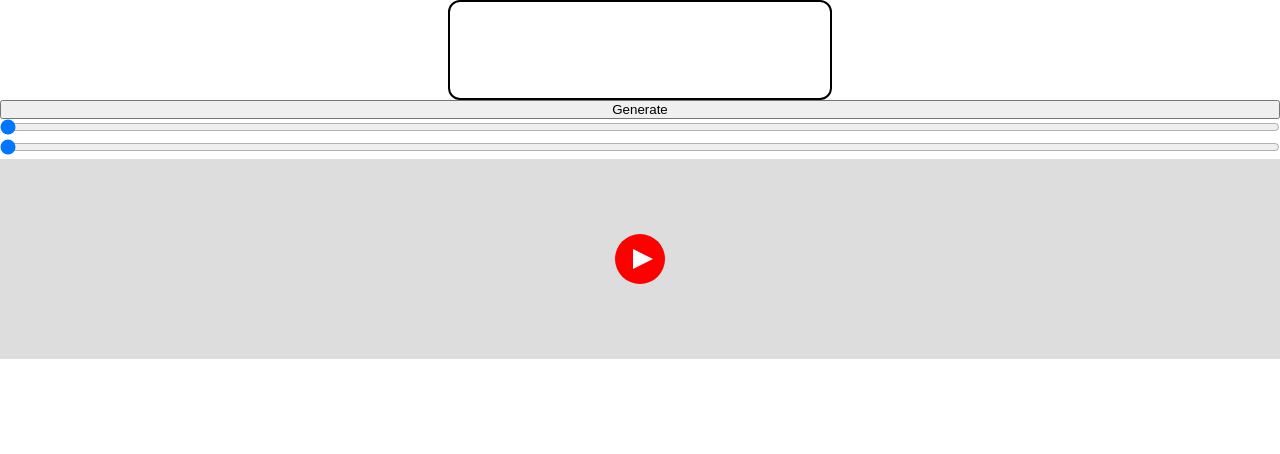
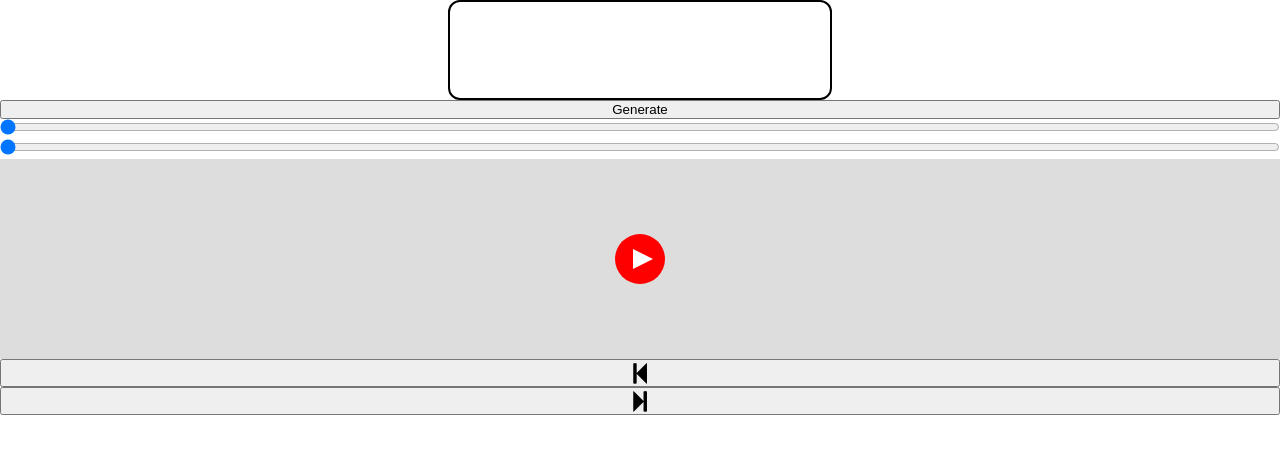
Before and after one commit to skyfriends/playlistfor.me, a website: page public/index.html in a window 1280 px wide. Drawn offline with Linux system fonts and the light colour scheme.

Commit message:
added a step forward and backward buttons that might be used

```diff
--- a/public/index.html
+++ b/public/index.html
@@ -7,6 +7,10 @@
     <link href="/style/base.css" type="text/css" rel="stylesheet" />
     <link href="/style/layout.css" type="text/css" rel="stylesheet" />
     <link href="/style/modules.css" type="text/css" rel="stylesheet" />
+
+    <meta name="viewport" content="width=device-width, initial-scale=1">
+    <link rel="stylesheet" href="https://cdnjs.cloudflare.com/ajax/libs/font-awesome/4.7.0/css/font-awesome.min.css">
+
   </head>
   <body>
     <section id="artist">
@@ -16,12 +20,20 @@
       <input id="size-slider" type="range" min="1" max="10" value="1" />
     </section>
     <div id="tracks">
+    </div>
+
+
     <figure>
-      <button name="play"></button>
+    <button name="play"></button>
     </figure>
 
 
-    </div>
+    <button><i style="font-size:24px" class="fa">&#xf048;</i></button>
+
+
+  <button><i style="font-size:24px" class="fa">&#xf051;</i></button>
+
+
 
     <script src="vendors/jquery-3.2.1.js"></script>
     <script src="scripts/models/app.js"></script>
```
